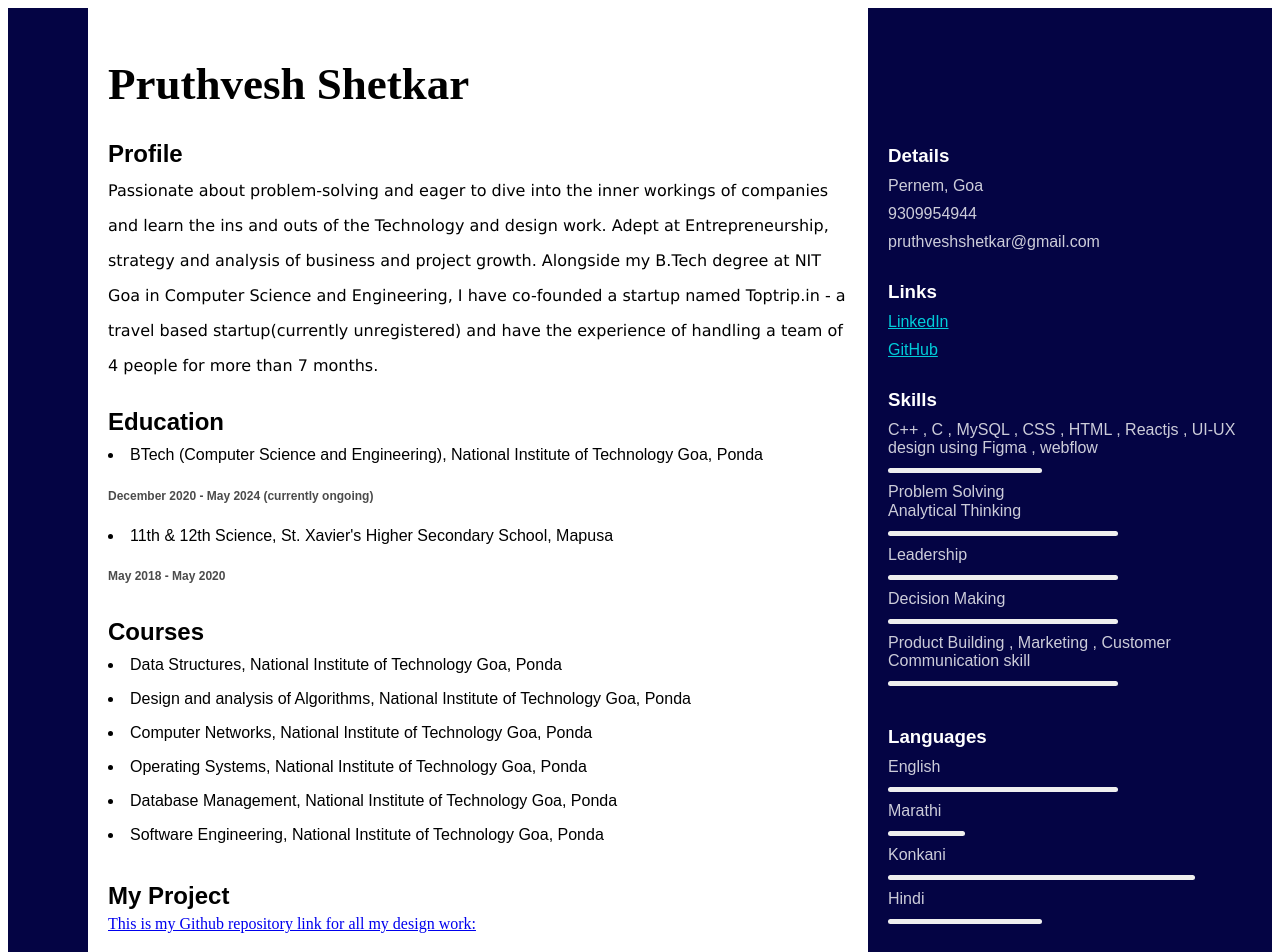
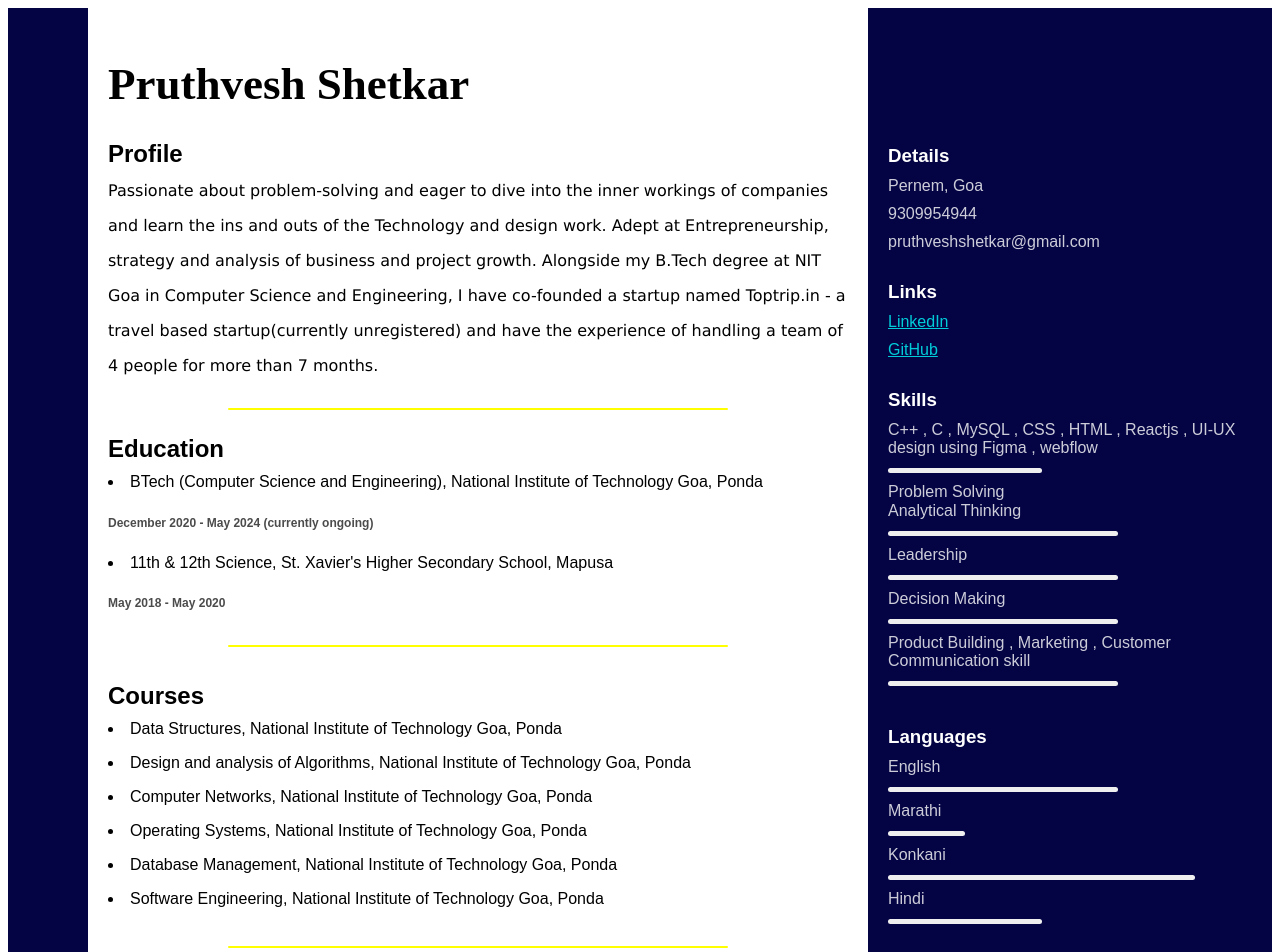
Before and after one commit to pruthvesh0812/pruthvesh_portfolio, a React (Vite) app: page / in a window 1280 px wide. Shown: the top 952 px of the page. Built offline with nearby package versions, Linux system fonts and the light colour scheme.

Commit message:
separation added

```diff
--- a/src/App.css
+++ b/src/App.css
@@ -28,6 +28,12 @@
   background-color: rgb(4, 4, 68);
   padding-top: 118px;
   padding-left: 20px;
+}
+
+.line{
+  display: flex;
+  justify-content: center;
+
 }
 
 .detailsData {
--- a/src/App.jsx
+++ b/src/App.jsx
@@ -25,6 +25,12 @@ function MyButton({ level }) {
   }
 }
 
+function Line(){
+ return (<div className="line">
+        <button style={{backgroundColor:"yellow",  width: 500 , height: .1  , borderRadius:10 , border:0}}></button>
+        </div>);
+}
+
 export default function App() {
   return (
     <div className="portfolio">
@@ -33,6 +39,9 @@ export default function App() {
         <h1 className="title">{user.name}</h1>
         <h2 style={{ fontFamily: "sans-serif" , marginBottom:5  ,marginTop:25 }}>Profile</h2>
         <p className="profile" style={{ marginTop:5 , marginBottom:25 }}>{user.Entry_para}</p>
+
+        <Line />
+
 
         <h2 style={{ fontFamily: "sans-serif" , marginBottom:5 ,marginTop:25   }}>Education</h2>
 
@@ -49,9 +58,11 @@ export default function App() {
         <h4 className="edu">
           <li>11th & 12th Science, St. Xavier's Higher Secondary School, Mapusa</li>
         </h4>
-        <h5 style={{ fontFamily: "sans-serif", fontSize: 12 ,marginTop:5 ,marginBottom:5 , opacity:.7 }}>
+        <h5 style={{ fontFamily: "sans-serif", fontSize: 12 ,marginTop:5 ,marginBottom:35 , opacity:.7 }}>
           May 2018 - May 2020
         </h5>
+
+        <Line />
 
         <h2 style={{ fontFamily: "sans-serif", marginBottom:7 ,marginTop:35  }}>Courses</h2>
         <h4 className="courseDetail">
@@ -70,9 +81,11 @@ export default function App() {
         <h4 className="courseDetail">
           <li>Database Management, National Institute of Technology Goa, Ponda</li>
         </h4>
-        <h4 className="courseDetail">
+        <h4 className="courseDetail" style={{marginBottom:35}}>
           <li>Software Engineering, National Institute of Technology Goa, Ponda</li>
         </h4>
+
+        <Line />
 
         <h2 style={{ fontFamily: "sans-serif" , marginBottom:5, marginTop:35 }}>My Project</h2>
         <a href="https://github.com/pruthvesh0812/UI-Ux_designs_pruthvesh">
```
